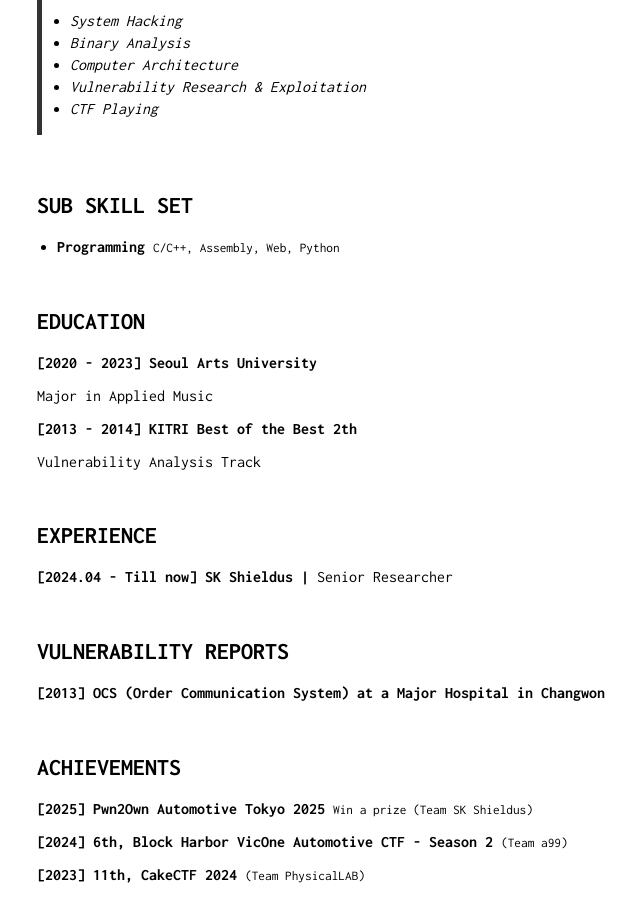
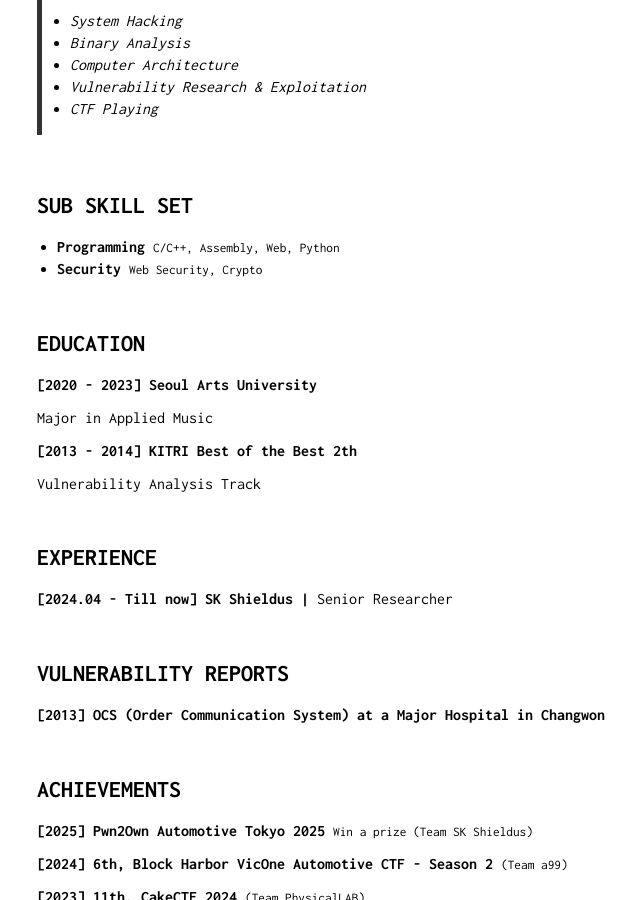
Before and after one commit to Bugeun/bugeun.github.io, a Jekyll site: the page built from index.md, in a window 1280 px wide and 900 px high, scrolled down 434 px. Shown: the whole window, without its empty margins (253-893 px from the left). Built offline with Jekyll 4.4.1, drawn with Linux system fonts in a browser that asks for light colours.

Commit message:
Update index.md

```diff
--- a/index.md
+++ b/index.md
@@ -30,6 +30,10 @@ Vulnerability Researcher
           <li>
             <b>Programming</b>
             <small>C/C++, Assembly, Web, Python</small>
+          </li>
+          <li>
+            <b>Security</b>
+            <small>Web Security, Crypto</small>
           </li>
         </ul>
 </section>
```
